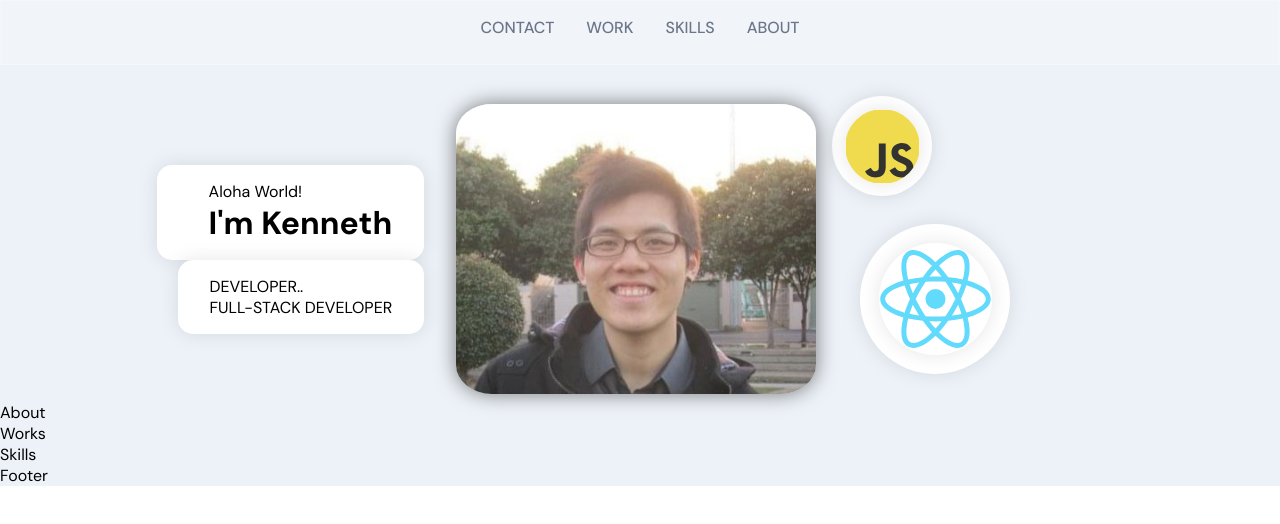
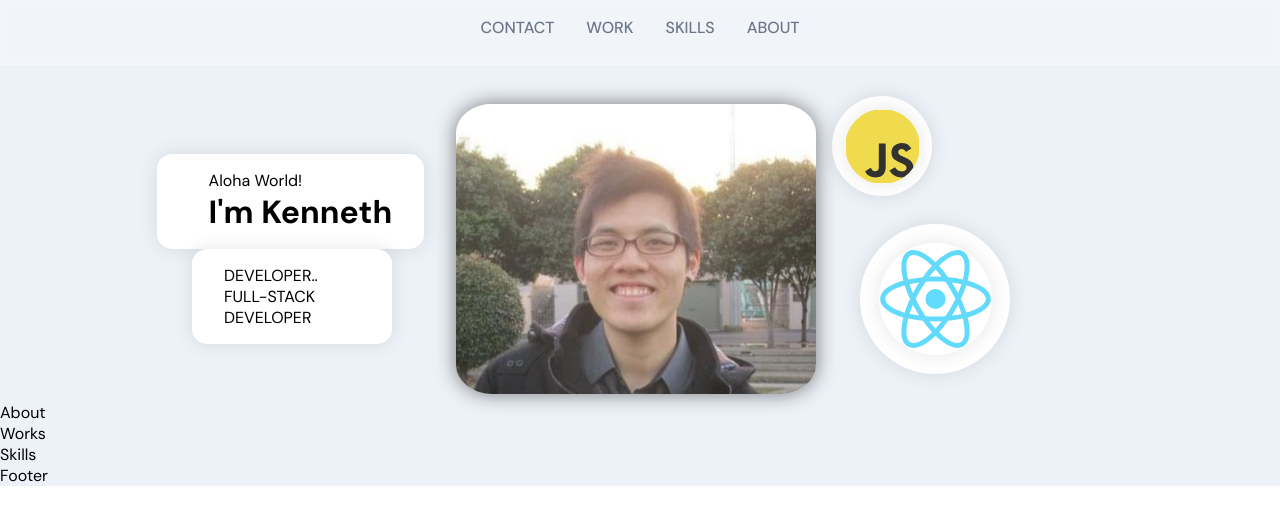
Before and after one commit to KnfDev/Portfoliov3, a React (Create React App) app in the folder frontend/: page / in a window 1280 px wide. Shown: the top 524 px of the page. Built offline with nearby package versions, Linux system fonts and the light colour scheme.

Commit message:
reversed transition of 2nd motion.div

```diff
--- a/frontend/src/containers/Header/Header.js
+++ b/frontend/src/containers/Header/Header.js
@@ -27,7 +27,7 @@ const Header = () => {
     <div id="home" className="app__header app__flex">
       <motion.div
         className="app__header-info"
-        whileInView={{ x: [-150, 0], opacity: [0, 1] }}
+        whileInView={{ x: [-250, 0], opacity: [0, 1] }}
         transition={{ duration: 1.5 }}
       >
         <div className="app__header-badge">
@@ -39,10 +39,16 @@ const Header = () => {
               </h1>
             </div>
           </div>
-          <div className="tag-cmp app__flex">
+          <motion.div
+        className="app__header-info"
+        whileInView={{ x: [500, 0], opacity: [0, 1] }}
+        transition={{ duration: 1.75 }}
+      >
+          <div className="tag-cmp2 app__flex">
             <p className="p-text">Developer..</p>
             <p className="p-text">Full-Stack Developer</p>
           </div>
+          </motion.div>
         </div>
       </motion.div>
 
--- a/frontend/src/containers/Header/Header.scss
+++ b/frontend/src/containers/Header/Header.scss
@@ -52,6 +52,7 @@
   }
 }
 
+
 .app__header-badge {
   width: 100%;
   display: flex;
@@ -73,6 +74,27 @@
   .tag-cmp {
     flex-direction: column;
     margin-left: 3rem;
+
+    p {
+      width: 100%;
+      text-transform: uppercase;
+      text-align: left;
+    }
+  }
+  .badge-cmp,
+  .tag-cmp2 {
+    padding: 1rem 2rem;
+    background: var(--white-color);
+    border-radius: 15px;
+    flex-direction: row;
+    width: auto;
+
+    box-shadow: 0px 0px 20px rgba(0, 0, 0, 0.1);
+  }
+
+  .tag-cmp2 {
+    flex-direction: column;
+    margin-left: 6rem;
 
     p {
       width: 100%;
```
